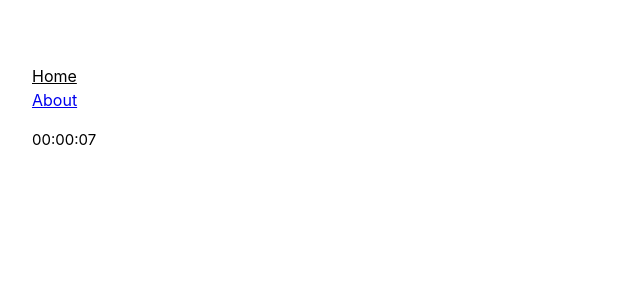
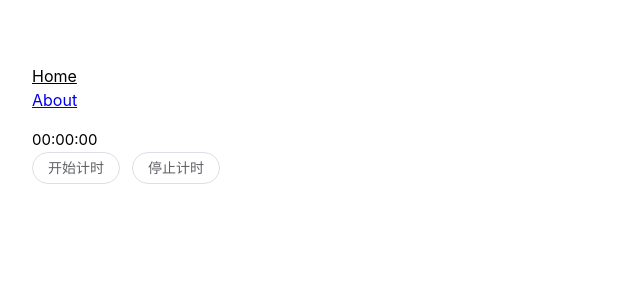
Before and after one commit to Lyyyttooon/yardpomodoro, a Vue app: page / in a window 1280 px wide. Shown: the top 300 px of the page, without its empty margins (0-640 px from the left). Built offline with nearby package versions, Linux system fonts and the light colour scheme.

Commit message:
feat: 增加开始计时和停止计时功能

```diff
--- a/src/components/TimeCounter.vue
+++ b/src/components/TimeCounter.vue
@@ -3,10 +3,8 @@ import { ref, computed } from 'vue'
 import { formatToTime } from '@/utils/time'
 
 const timeCount = ref(0)
-
-setInterval(() => {
-  timeCount.value++
-}, 1000)
+let timingInterval: number | undefined = undefined
+let isStop = true
 
 const countHours = computed(() => {
   return formatToTime(Math.floor(timeCount.value / 3600))
@@ -19,8 +17,29 @@ const countMinutes = computed(() => {
 const countSeconds = computed(() => {
   return formatToTime(Math.floor(timeCount.value % 60))
 })
+
+function startTiming() {
+  if (!isStop) {
+    return
+  }
+  isStop = false
+  timingInterval = window.setInterval(() => {
+    timeCount.value++
+  }, 1000)
+}
+
+function stopTiming() {
+  if (isStop) {
+    return
+  }
+  isStop = true
+  window.clearInterval(timingInterval)
+  timeCount.value = 0
+}
 </script>
 
 <template>
   <div>{{ countHours }}:{{ countMinutes }}:{{ countSeconds }}</div>
+  <el-button @click="startTiming" round>开始计时</el-button>
+  <el-button @click="stopTiming" round>停止计时</el-button>
 </template>
```
Also changed, not shown: auto-imports.d.ts (added, +9 -0 lines), components.d.ts (added, +15 -0 lines).
